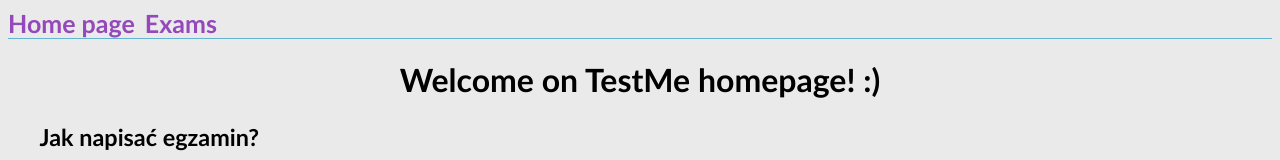
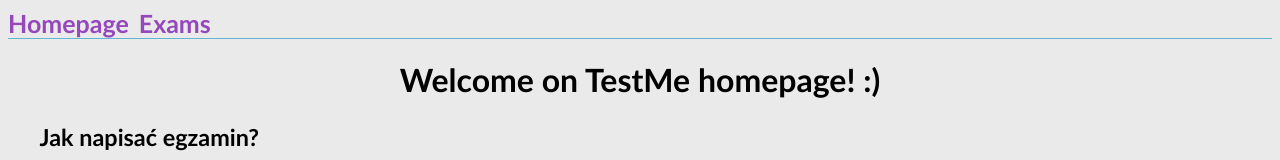
Before and after one commit to DArchala/testMe, an Angular app in the folder app-angular/: page /home in a window 1280 px wide. Shown: the top 160 px of the page. Built offline with nearby package versions, Linux system fonts and the light colour scheme.

Commit message:
Exam and home html components change
Replace incorrect word in home.component.html

Set default last user exam points to 0 / examMaxPoints

```diff
--- a/app-angular/src/app/app.component.html
+++ b/app-angular/src/app/app.component.html
@@ -1,5 +1,5 @@
 <div id="header">
-  <a routerLink="/home">Home page</a>
+  <a routerLink="/home">Homepage</a>
   <a routerLink="/exams">Exams</a>
 </div>
 <router-outlet></router-outlet>
--- a/app-angular/src/app/pages/exam/exam.component.html
+++ b/app-angular/src/app/pages/exam/exam.component.html
@@ -5,9 +5,7 @@
     <p><span>Hardness level:</span> {{exam.difficultyLevel}}</p>
     <p><span>Exam time:</span> {{exam.timeInSeconds | examTimer}}</p>
     <p><span>Questions number: </span>{{exam.questions.length}}</p>
-    <p><span>Your last exam score: </span>{{this.responseExamPoints}}
-      <a *ngIf="this.responseExamPoints != null">/ {{this.examMaxPoints}}</a>
-    </p>
+    <p><span>Your last exam score: </span>{{this.responseExamPoints}} / {{this.examMaxPoints}}</p>
     <p><span>Your last exam time:</span> {{userLastExamTime | examTimer}}</p>
   </div>
 </div>
```
